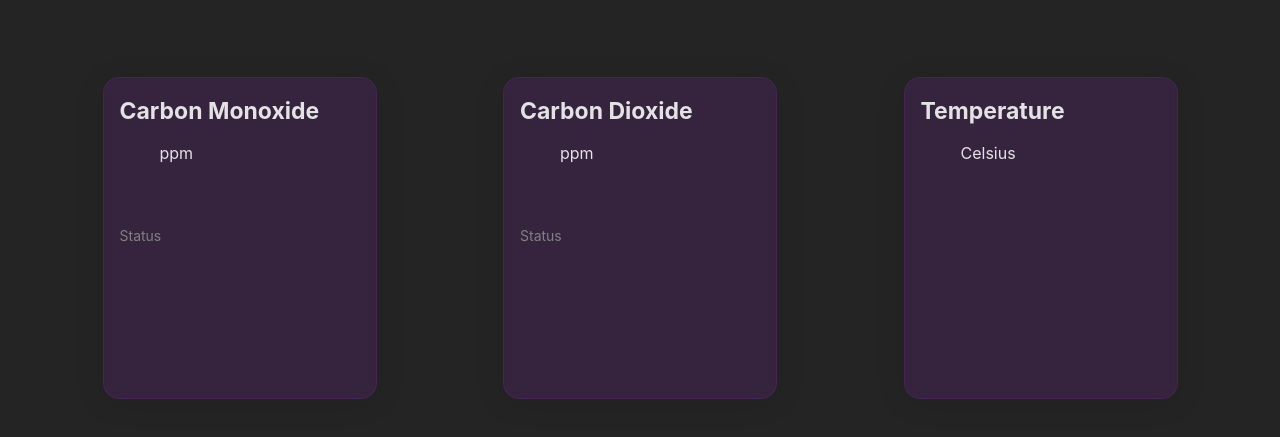
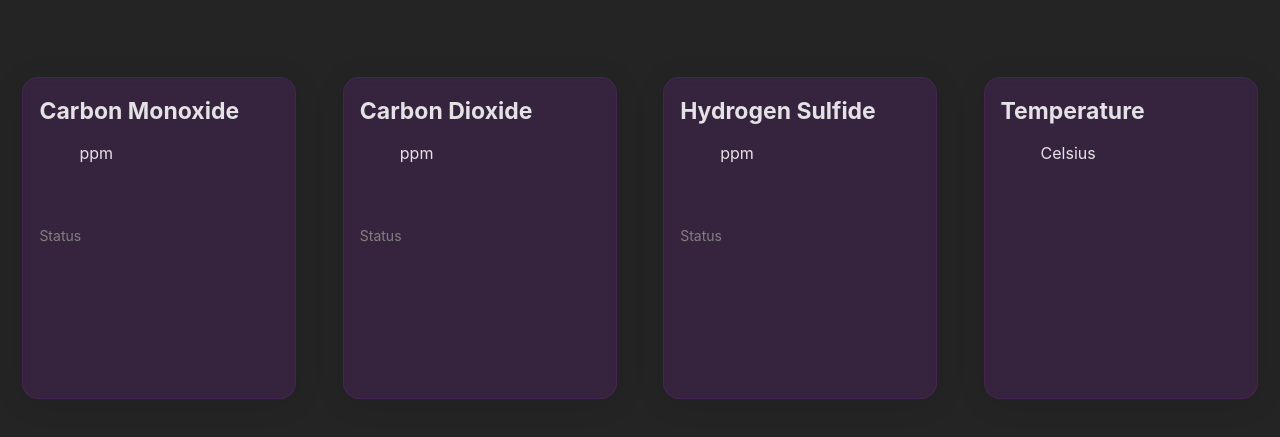
Before and after one commit to Madfarm/SHH-web, a website built with Vite: page index.html in a window 1280 px wide. Shown: the part 67-504 px from the top of the page. Built offline with nearby package versions, Linux system fonts and the light colour scheme; files whose address does not match are found by name.

Commit message:
Add hydrogen sulfide

```diff
--- a/index.html
+++ b/index.html
@@ -11,6 +11,9 @@
       if (!data.error){
         document.getElementById("co-value").textContent = data.co.value;
         document.getElementById("co-status").textContent = data.co.status;
+
+        document.getElementById("h2s-value").textContent = data.h2s.value;
+        document.getElementById("h2s-status").textContent = data.h2s.status;
 
         document.getElementById("co2-value").textContent = data.mhz.value.co2;
         document.getElementById("co2-status").textContent = data.mhz.status;
@@ -78,6 +81,18 @@
       </div>
 
       <div class="card">
+        <h4 class="card-title">Hydrogen Sulfide</h4>
+        <div class="data-container">
+          <p class="data" id="h2s-value"></p>
+          <span class="units-text">ppm</span>
+        </div>
+        <div class="status-container">
+          <p class="status-label">Status</p>
+          <p class="status" id="h2s-status"></p>
+        </div>
+      </div>
+
+      <div class="card">
         <h4 class="card-title">Temperature</h4>
         <div class="data-container">
           <p class="data" id="temp"></p>
```
